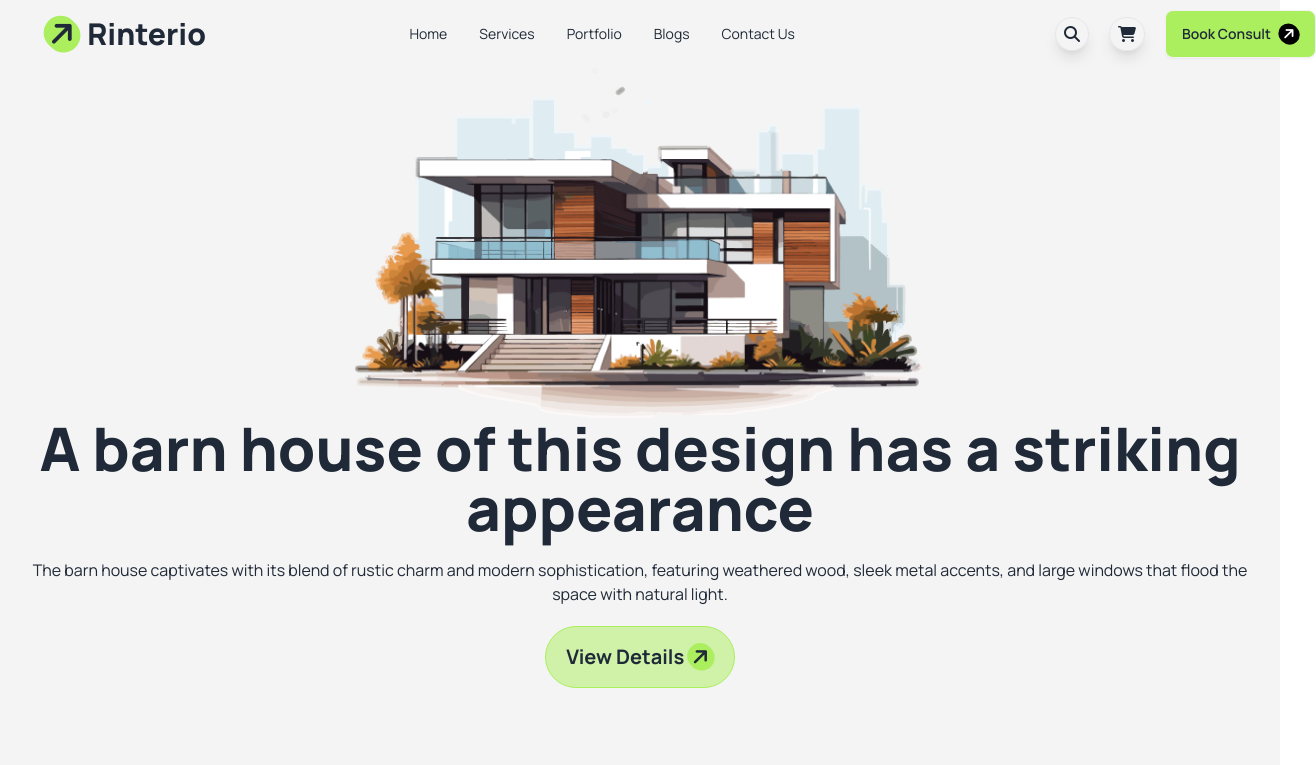
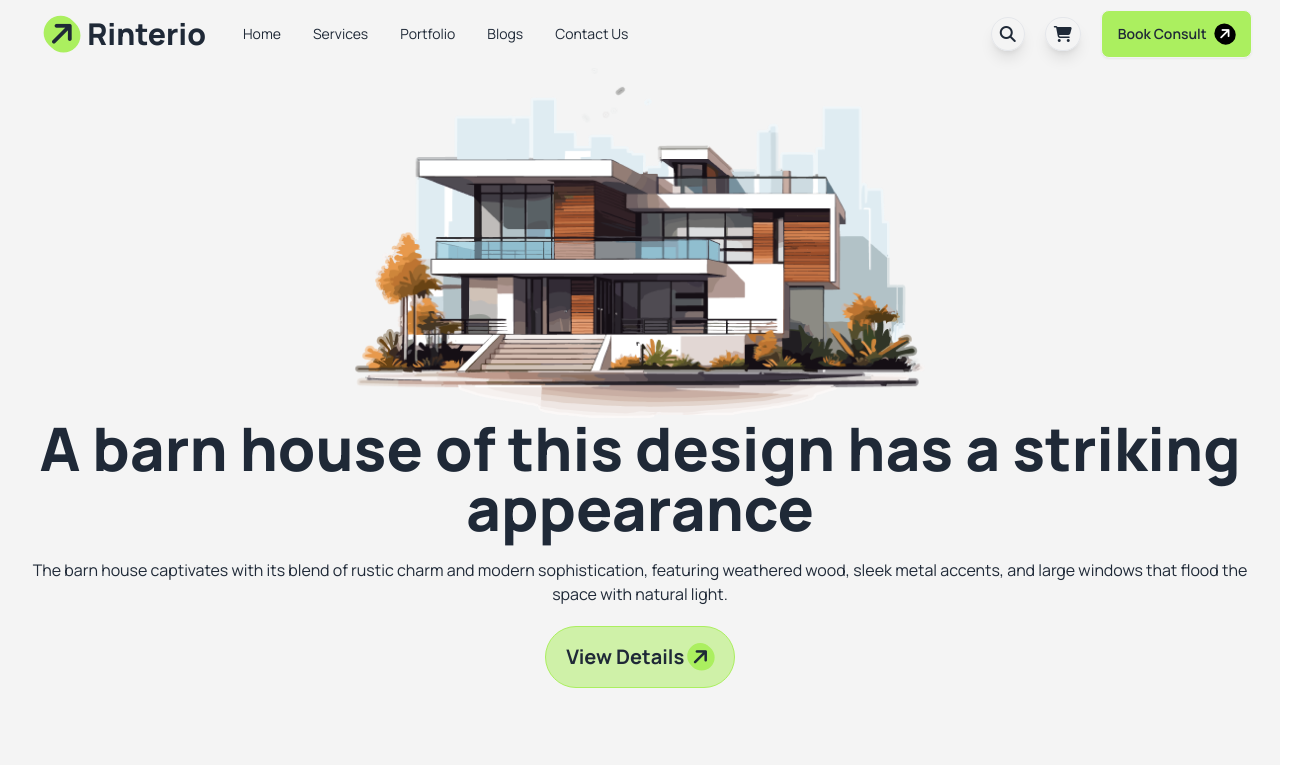
Before and after one commit to Khairul-Islam-1114/PH-B10-Assignment-03, a plain HTML site: page index.html in a window 1280 px wide. Shown: the top 765 px of the page, 1316 px wide, since content can reach past the window. Drawn offline with nearby package versions, Linux system fonts and the light colour scheme.

Commit message:
Navbar align bug fixed

```diff
--- a/index.html
+++ b/index.html
@@ -1,5 +1,6 @@
 <!DOCTYPE html>
 <html lang="en">
+
 <head>
   <meta charset="UTF-8">
   <meta name="viewport" content="width=device-width, initial-scale=1.0">
@@ -35,9 +36,13 @@
     }
   </script>
 </head>
-<body class="font-manrope bg-[#F4F4F4]">
+
+<body class="font-manrope bg-[#F4F4F4] border-box">
+
   <header class=" container mx-auto px-5 mb-20 bg-transparent" id="home">
-        <nav class="navbar">
+
+
+        <nav class="navbar flex justify-between items-center">
 
           <a class="btn btn-ghost text-2xl md:text-3xl font-extrabold">
             <i class="fa-solid fa-arrow-right bg-primary -rotate-45 p-1 rounded-full"></i>
@@ -46,7 +51,7 @@
         </a>
 
 
-            <div class="navbar-end">
+            <div class="navbar-end lg:hidden">
               <div class="dropdown">
                 <div tabindex="0" role="button" class="btn btn-ghost lg:hidden">
                   <svg
@@ -78,7 +83,7 @@
               </div>
 
             </div>
-            <div class="mr-60 navbar-center hidden md:flex md:justify-center md:items-center">
+            <div class="navbar-center hidden md:flex md:justify-center md:items-center">
               <ul class="menu menu-horizontal px-1">
                 <li><a class="hover:font-extrabold" href="#home">Home</a></li>
 
@@ -92,7 +97,8 @@
 
               </ul>
             </div>
-            <div class="md:navbar-end space-x-5 hidden md:flex md:items-center">
+
+            <div class="navbar-end space-x-5 hidden lg:flex lg:items-center ml-auto">
               <i class="fa-solid fa-magnifying-glass p-2 shadow-lg rounded-full border"></i>
               <i class="fa-solid fa-cart-shopping p-2 shadow-lg rounded-full border"></i>
               <a class="btn bg-primary">
@@ -124,6 +130,9 @@
         </div>
     </header>
 
+
+
+
   <main class="container mx-auto px-5">
     <section class="my-10 relative">
 
@@ -137,9 +146,11 @@
             <span>About Us</span>
           </a>
 
-            <h2 class="text-2xl md:text-4xl font-bold lg:font-extrabold max-w-lg mb-5 lg:mb-32 text-center md:text-left">We design thoughtful, liveable spaces</h2>
+          <h2 class="text-2xl md:text-4xl font-bold lg:font-extrabold max-w-lg mb-5 lg:mb-32 text-center md:text-left">
+            We design thoughtful, liveable spaces</h2>
 
-            <p class="lg:hidden text-center mb-5">The barn house captivates with its blend of rustic charm and  modern sophistication, featuring weathered wood, sleek metal accents.</p>
+          <p class="lg:hidden text-center mb-5">The barn house captivates with its blend of rustic charm and modern
+            sophistication, featuring weathered wood, sleek metal accents.</p>
 
           <div class="p-6 rounded-2xl mb-6 border flex items-center justify-start gap-5 bg-white shadow-xl">
             <div>
@@ -174,4 +185,5 @@
 
   </footer>
 </body>
+
 </html>
```
Lines whose indentation alone changed are shown as unchanged.
